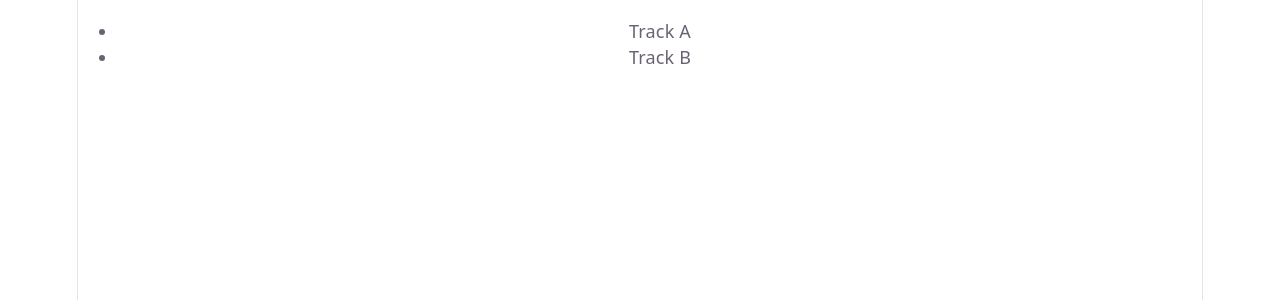
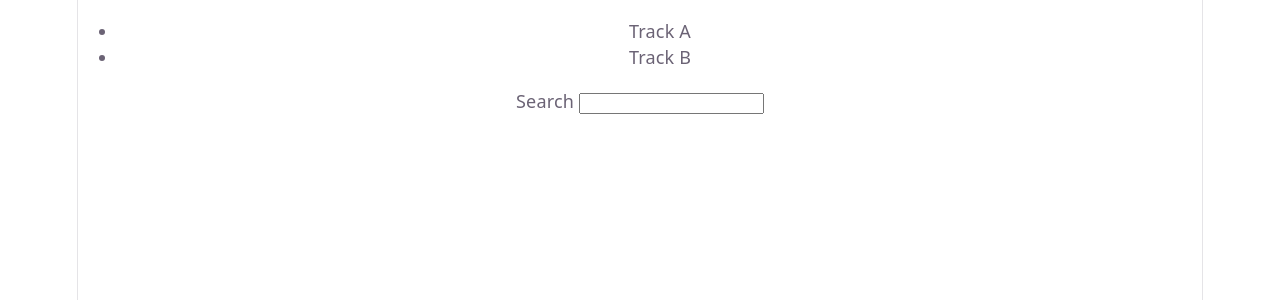
Before and after one commit to ankurbag6/jira-jitsu, a React (Vite) app: page / in a window 1280 px wide. Shown: the top 300 px of the page. Built offline with nearby package versions, Linux system fonts and the light colour scheme.

Commit message:
feat: tutorial-2 learn debounce

```diff
--- a/src/App.jsx
+++ b/src/App.jsx
@@ -1,8 +1,11 @@
-
-import Tutorial1 from './components/Tutorial1';
+import Tutorial1 from "./components/Tutorial1";
+import Tutorial2 from "./components/Tutorial2";
 
 export default function App() {
-  return(
-    <Tutorial1 />
-  )
+  return (
+    <>
+      <Tutorial1 />
+      <Tutorial2 />
+    </>
+  );
 }
--- /dev/null
+++ b/src/components/Tutorial2.jsx
@@ -0,0 +1,14 @@
+import { useState } from "react";
+import { useDebounce } from "../hooks/useDebounce";
+
+export default function Tutorial2() {
+  const [text, setText] = useState("");
+  const debounced = useDebounce(text, 500);
+  console.log("debounced:", debounced);
+
+  return (
+    <label>
+      Search <input value={text} onChange={(e) => setText(e.target.value)} />
+    </label>
+  );
+}
--- /dev/null
+++ b/src/hooks/useDebounce.js
@@ -0,0 +1,12 @@
+import { useEffect, useState } from 'react';
+
+export function useDebounce(value, ms = 300) {
+  const [debounced, setDebounced] = useState(value);
+
+  useEffect(() => {
+    const id = setTimeout(() => setDebounced(value), ms);
+    return () => clearTimeout(id); // new keystroke → cancel old timer
+  }, [value, ms]);
+
+  return debounced;
+}
```
